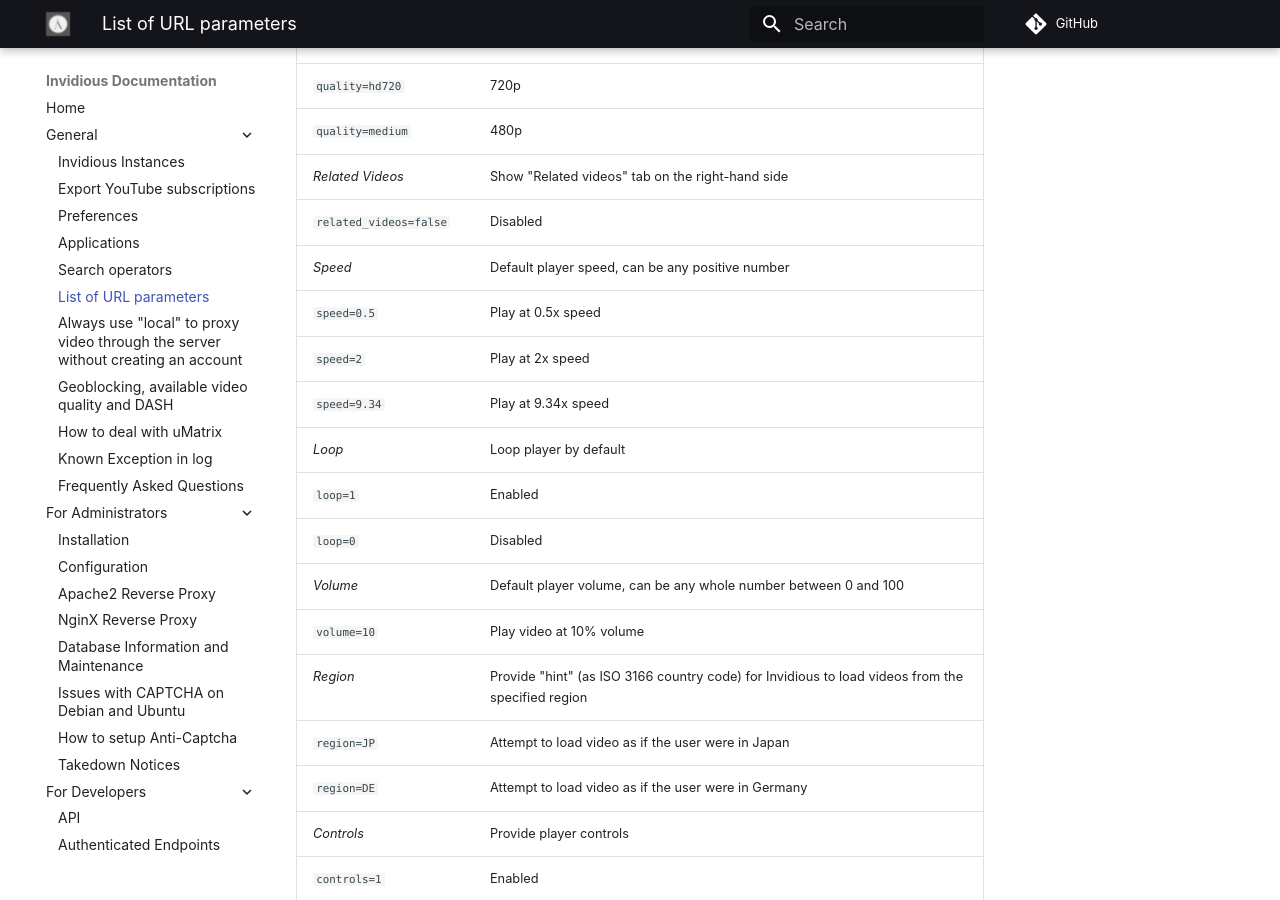
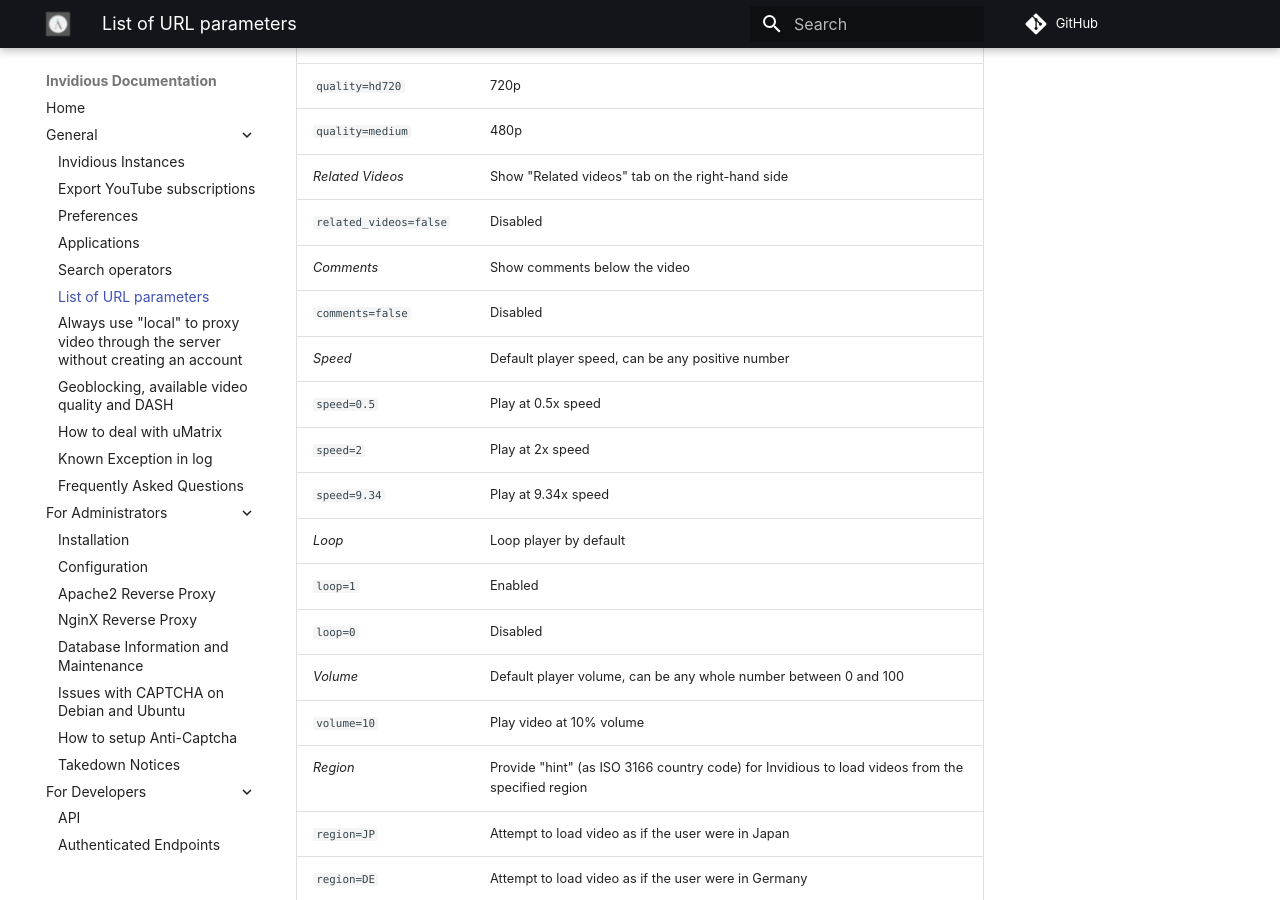
Before and after one commit to iv-org/documentation, an MkDocs documentation site: the page built from docs/url-parameters.md, in a window 1280 px wide and 900 px high, scrolled down 2292 px. Built offline with MkDocs 1.6.1 and Material for MkDocs 9.7.7, drawn with Linux system fonts in a browser that asks for light colours; comment, search, counter and statistics services are not loaded.

Commit message:
"Comments" added to URL-Parameters.md
The URL Parameter for disabling comments has been added.

I encourage anyone and anyone to request Pull Requests with any additional URL Parameters missing.

```diff
--- a/docs/url-parameters.md
+++ b/docs/url-parameters.md
@@ -52,8 +52,10 @@ _This list is incomplete. You can help by expanding it._
 | `quality=dash`                               | [DASH](https://en.wikipedia.org/wiki/Dynamic_Adaptive_Streaming_over_HTTP)                                                                                                                |
 | `quality=hd720`                              | 720p                                                                                                                                                                                      |
 | `quality=medium`                             | 480p                                                                                                                                                                                      |
-| _Related Videos_                             | Show "Related videos" tab on the right-hand side                                                                                                                                          |
-| `related_videos=false`                       | Disabled                                                                                                                                                                                  |
+| _Related Videos_                             | Show "Related videos" tab on the right-hand side |
+| `related_videos=false`                       | Disabled              |
+| _Comments_                                   | Show comments below the video|
+| `comments=false`                             | Disabled           |
 | _Speed_                                      | Default player speed, can be any positive number                                                                                                                                          |
 | `speed=0.5`                                  | Play at 0.5x speed                                                                                                                                                                        |
 | `speed=2`                                    | Play at 2x speed                                                                                                                                                                          |
```
